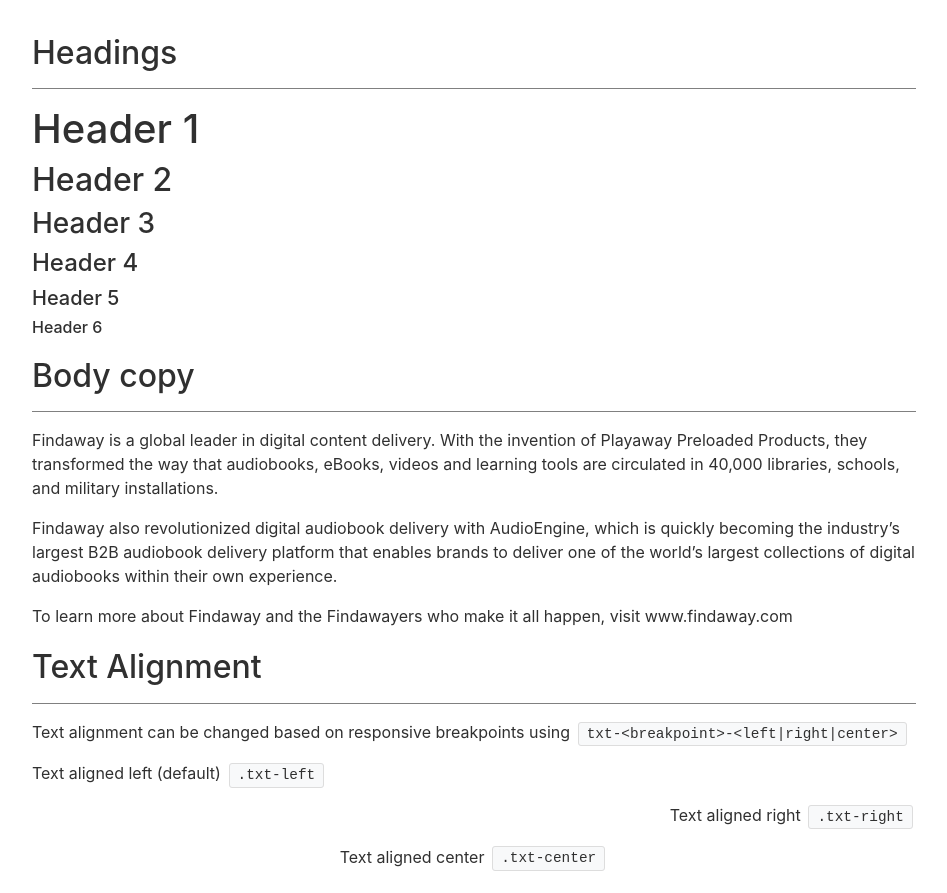
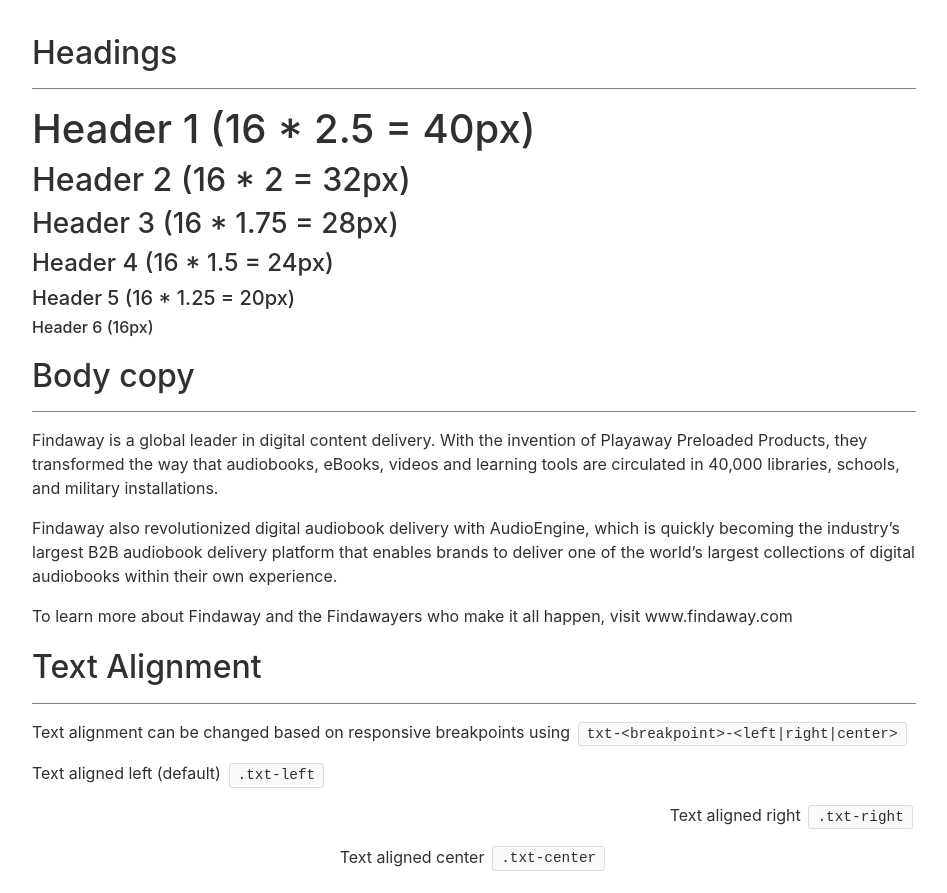
Before and after one commit to FindawayWorld/Solon, a React (Create React App) app: page /content in a window 1280 px wide. Shown: the part 925-1818 px from the top of the page, without its empty margins (316-1263 px from the left). Built offline with nearby package versions, Linux system fonts and the light colour scheme.

Commit message:
Add header font sizes to docs

```diff
--- a/src/pages/Content.jsx
+++ b/src/pages/Content.jsx
@@ -67,12 +67,12 @@ const ContentPage = () => {
                 <h2>Headings</h2>
                 <hr />
                 <div>
-                    <h1>Header 1</h1>
-                    <h2>Header 2</h2>
-                    <h3>Header 3</h3>
-                    <h4>Header 4</h4>
-                    <h5>Header 5</h5>
-                    <h6>Header 6</h6>
+                    <h1>Header 1 (16 * 2.5 = 40px)</h1>
+                    <h2>Header 2 (16 * 2 = 32px)</h2>
+                    <h3>Header 3 (16 * 1.75 = 28px)</h3>
+                    <h4>Header 4 (16 * 1.5 = 24px)</h4>
+                    <h5>Header 5 (16 * 1.25 = 20px)</h5>
+                    <h6>Header 6 (16px)</h6>
                 </div>
             </section>
 
```
